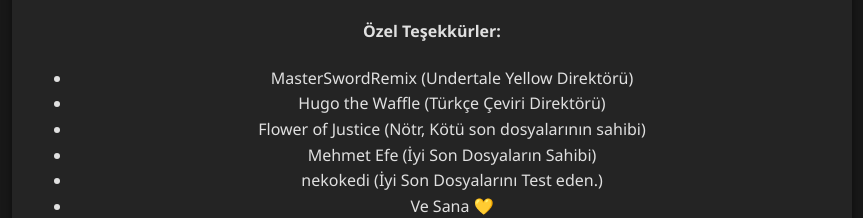
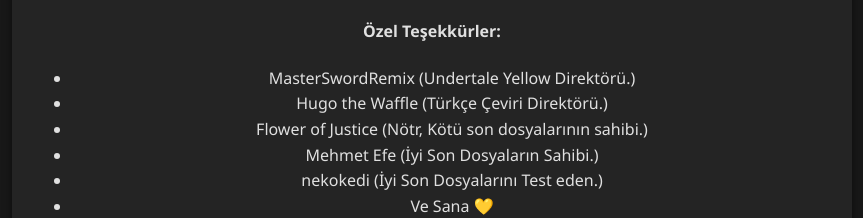
Before and after one commit to rootlus/uty-kayitlar, a plain HTML site: page index.html in a window 1280 px wide. Shown: the part 771-989 px from the top of the page, without its empty margins (208-1071 px from the left). Drawn offline with Linux system fonts and the light colour scheme.

Commit message:
Update index.html

```diff
--- a/index.html
+++ b/index.html
@@ -36,10 +36,10 @@
 
         <h4>Özel Teşekkürler:</h4>
         <ul>
-            <li>MasterSwordRemix (Undertale Yellow Direktörü)</li>
-            <li>Hugo the Waffle (Türkçe Çeviri Direktörü)</li>
-            <li>Flower of Justice (Nötr, Kötü son dosyalarının sahibi)</li>
-            <li>Mehmet Efe (İyi Son Dosyaların Sahibi)</li>
+            <li>MasterSwordRemix (Undertale Yellow Direktörü.)</li>
+            <li>Hugo the Waffle (Türkçe Çeviri Direktörü.)</li>
+            <li>Flower of Justice (Nötr, Kötü son dosyalarının sahibi.)</li>
+            <li>Mehmet Efe (İyi Son Dosyaların Sahibi.)</li>
             <li>nekokedi (İyi Son Dosyalarını Test eden.)</li>
             <li>Ve Sana 💛</li>
         </ul>
```
